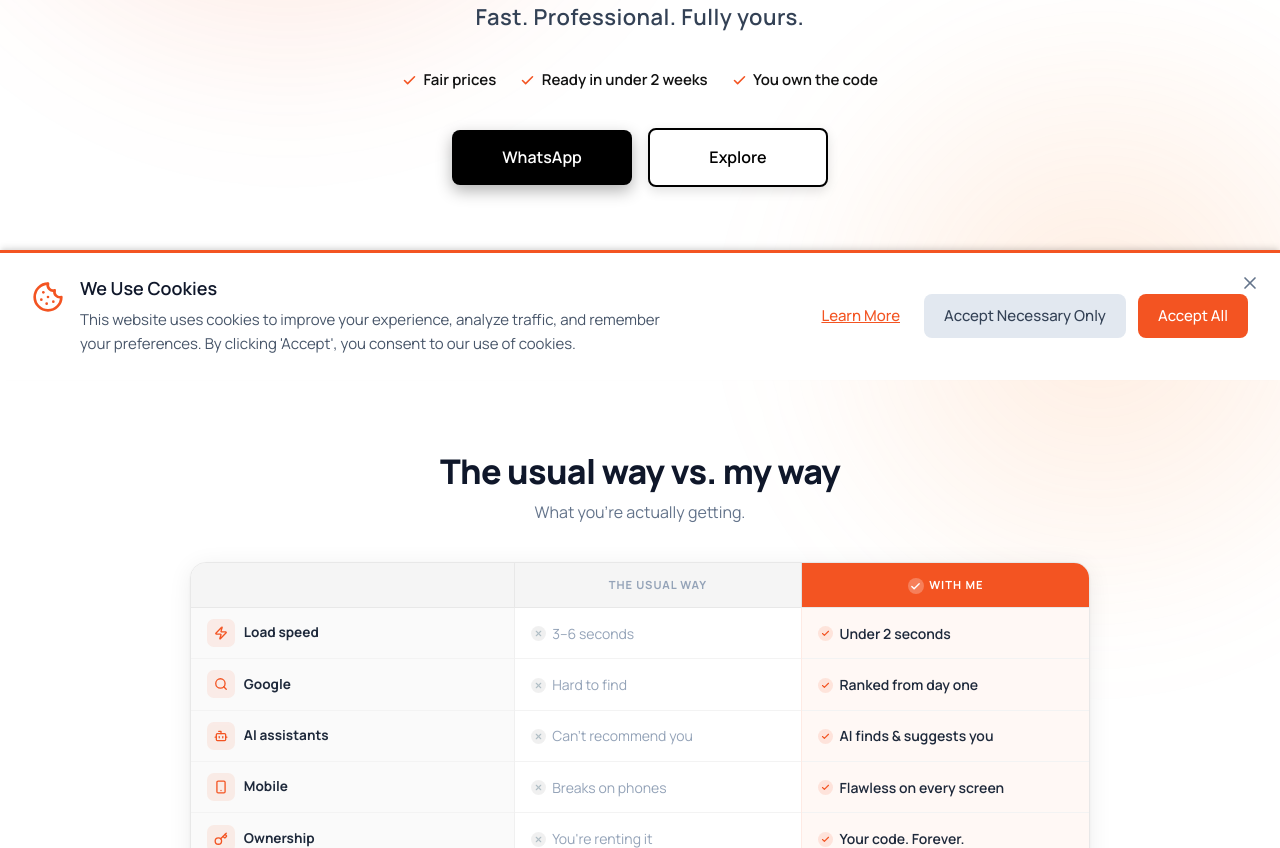
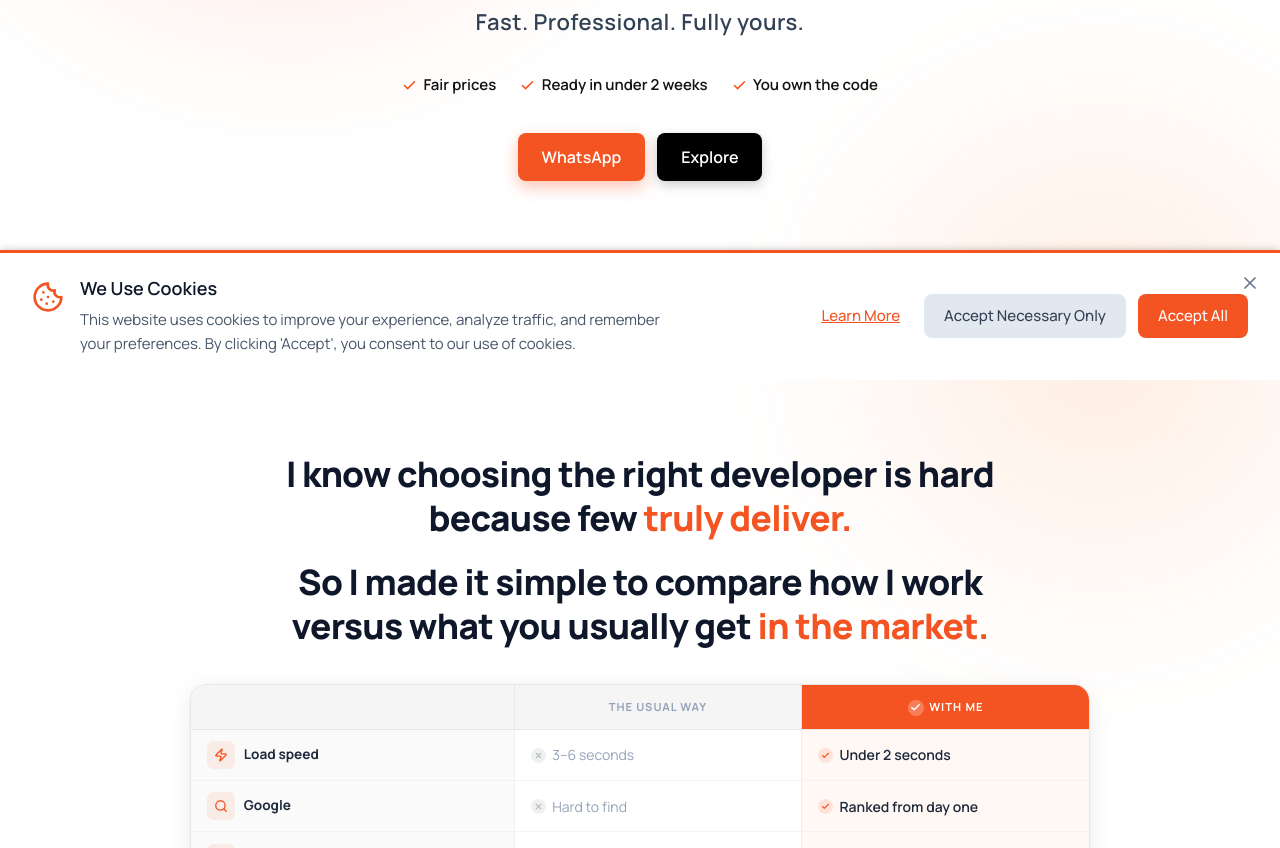
Before and after one commit to ZaZza402/alecsdesign, a React (Vite) app: page / in a window 1280 px wide. Shown: the part 420-1268 px from the top of the page. Built offline with nearby package versions, Linux system fonts and the light colour scheme.

Commit message:
ui: compact orange/black CTAs, replace comparison title with statement

```diff
--- a/src/sections/ComparisonSection.css
+++ b/src/sections/ComparisonSection.css
@@ -21,19 +21,50 @@
   margin-bottom: 2.25rem;
 }
 
-.comparison-title {
-  font-size: clamp(1.5rem, 3.5vw, 2.125rem);
-  font-weight: 800;
-  color: #0f172a;
-  margin: 0 0 0.5rem;
-  line-height: 1.15;
+/* Statement heading */
+.comparison-statement {
+  margin: 0;
+  padding: 0;
+  display: flex;
+  flex-direction: column;
+  gap: 0.5em;
 }
 
-.comparison-subtitle {
-  font-size: 1rem;
-  color: #64748b;
-  margin: 0 auto;
-  text-align: center;
+.comparison-statement__sentence {
+  display: block;
+  /* 2 rows on desktop/tablet: large enough that ~42 chars fits one line */
+  font-size: clamp(1.15rem, 3.2vw, 2.2rem);
+  font-weight: 800;
+  line-height: 1.25;
+  color: #0f172a;
+  letter-spacing: -0.02em;
+}
+
+/* Inline break element — becomes a line break on desktop, invisible on mobile */
+.comparison-statement__break-desktop {
+  display: inline;
+}
+
+@media (min-width: 769px) {
+  .comparison-statement__break-desktop {
+    display: block;
+    /* zero height — just forces a new line within the inline flow */
+    font-size: 0;
+    line-height: 0;
+    height: 0;
+  }
+}
+
+/* On mobile: shrink font so copy wraps naturally across 3 rows */
+@media (max-width: 768px) {
+  .comparison-statement__sentence {
+    font-size: clamp(1.05rem, 5.5vw, 1.35rem);
+    line-height: 1.3;
+  }
+}
+
+.comparison-statement__accent {
+  color: #f35422;
 }
 
 /* ── Table wrapper ───────────────────────────────────────────── */
--- a/src/sections/ComparisonSection.tsx
+++ b/src/sections/ComparisonSection.tsx
@@ -45,10 +45,20 @@ const ComparisonSection: React.FC = () => {
           animate={inView ? { opacity: 1 } : {}}
           transition={{ duration: 0.5 }}
         >
-          <h2 id="comparison-heading" className="comparison-title">
-            {t("comparison.title")}
+          <h2 id="comparison-heading" className="comparison-statement">
+            <span className="comparison-statement__sentence">
+              I know choosing the right developer is hard{" "}
+              <span className="comparison-statement__break-desktop" />
+              because few{" "}
+              <span className="comparison-statement__accent">truly deliver.</span>
+            </span>
+            <span className="comparison-statement__sentence">
+              So I made it simple to compare how I work{" "}
+              <span className="comparison-statement__break-desktop" />
+              versus what you usually get{" "}
+              <span className="comparison-statement__accent">in the market.</span>
+            </span>
           </h2>
-          <p className="comparison-subtitle">{t("comparison.subtitle")}</p>
         </motion.div>
 
         {/* Table — slides in from the right */}
--- a/src/sections/HeroSection.css
+++ b/src/sections/HeroSection.css
@@ -107,7 +107,7 @@
 .hero-section__cta {
   display: flex;
   flex-direction: row;
-  gap: 1rem;
+  gap: 0.75rem;
   align-items: center;
   justify-content: center;
   flex-wrap: wrap;
@@ -124,7 +124,7 @@
   display: inline-flex;
   align-items: center;
   justify-content: center;
-  padding: 0.9rem 1.75rem;
+  padding: 0.65rem 1.5rem;
   border-radius: 8px;
   font-size: 1rem;
   font-weight: 600;
@@ -132,19 +132,19 @@
   transition: all 0.25s cubic-bezier(0.4, 0, 0.2, 1);
   border: none;
   min-height: 48px;
-  min-width: 180px;
+  white-space: nowrap;
 }
 
 .hero-cta-button--primary {
-  background: #000;
-  color: white;
-  box-shadow: 0 6px 16px rgba(0, 0, 0, 0.3);
+  background: #f35422;
+  color: #fff;
+  box-shadow: 0 6px 16px rgba(243, 84, 34, 0.35);
 }
 
 .hero-cta-button--primary:hover {
-  background: #f35422;
+  background: #d94212;
   transform: translateY(-2px);
-  box-shadow: 0 10px 24px rgba(243, 84, 34, 0.35);
+  box-shadow: 0 10px 24px rgba(243, 84, 34, 0.45);
 }
 
 .hero-cta-button--primary:active {
@@ -152,17 +152,15 @@
 }
 
 .hero-cta-button--secondary {
-  background: white;
-  color: #000;
-  border: 2px solid #000;
-  box-shadow: 0 4px 12px rgba(0, 0, 0, 0.12);
+  background: #000;
+  color: #fff;
+  box-shadow: 0 4px 12px rgba(0, 0, 0, 0.2);
 }
 
 .hero-cta-button--secondary:hover {
-  background: #000;
-  color: white;
+  background: #1a1a1a;
   transform: translateY(-2px);
-  box-shadow: 0 8px 20px rgba(0, 0, 0, 0.2);
+  box-shadow: 0 8px 20px rgba(0, 0, 0, 0.28);
 }
 
 .hero-cta-button--secondary:active {
```
